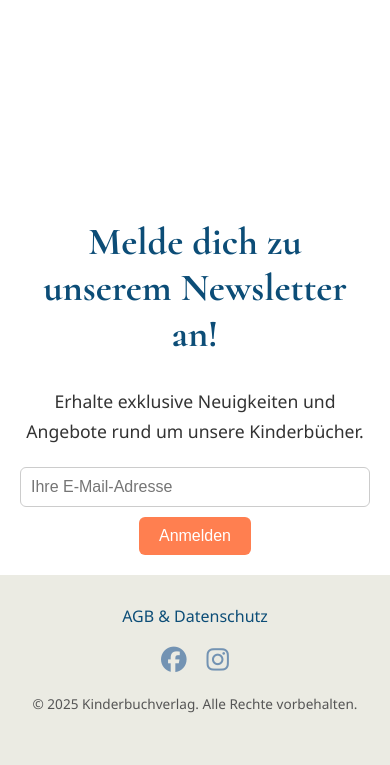
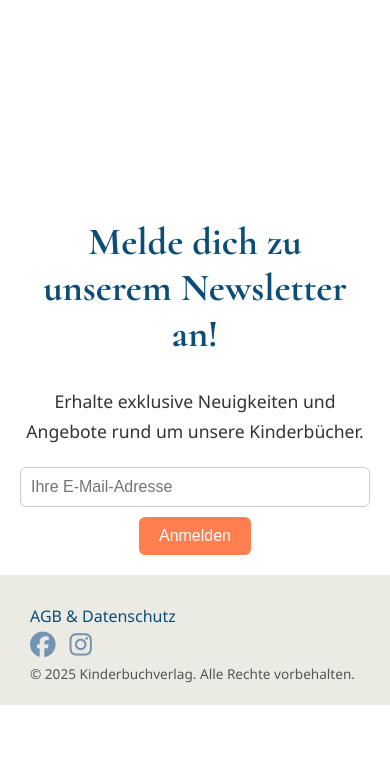
Before and after one commit to ani888m/organised, a Flask app: page / in a window 390 px wide. Shown: the part 5236-6001 px from the top of the page. After the commit the page ends 5941 px from the top, so only its background shows below. Run offline with Flask 3, Linux system fonts and the light colour scheme.

Commit message:
Update style.css

```diff
--- a/static/style.css
+++ b/static/style.css
@@ -231,65 +231,60 @@ display: none;
 
 /* Footer */
 
-/* ============================
-   Footer Styles
-============================ */
 
 footer {
   background-color: #ebebe3;
-  padding: 30px 20px;
-  text-align: center;
+  padding: 20px 30px;
   color: #333;
   font-size: 0.95rem;
 }
 
-footer .footer-links {
-  margin-bottom: 15px;
+.footer-container {
+  display: flex;
+  align-items: center;
+  justify-content: space-between; /* verteilt links – mitte – rechts */
+  flex-wrap: wrap;
+  gap: 10px;
 }
 
-footer .footer-links a {
-  margin: 0 15px;
+.footer-social a {
+  color: #7393B3;
+  font-size: 1.6rem;
+  margin-right: 10px;
+  transition: color 0.3s ease;
+}
+
+.footer-social a:hover {
+  color: #0c4d77;
+}
+
+.footer-links a {
   color: #0c4d77;
   font-size: 1rem;
   font-weight: 500;
   transition: color 0.3s ease;
 }
 
-footer .footer-links a:hover {
-  color: #7393B3; /* sanfte Hoverfarbe */
-}
-
-footer .footer-social {
-  margin-bottom: 15px;
-}
-
-footer .footer-social a {
+.footer-links a:hover {
   color: #7393B3;
-  font-size: 1.6rem;
-  margin: 0 8px;
-  transition: color 0.3s ease;
-}
-
-footer .footer-social a:hover {
-  color: #0c4d77;
 }
 
 footer p {
+  margin: 0;
   font-size: 0.85rem;
   color: #555;
-  margin-top: 10px;
 }
 
-/* Mobile Footer */
+/* Mobile Ansicht: alles untereinander */
 @media (max-width: 600px) {
-  footer .footer-links {
-    display: flex;
+  .footer-container {
     flex-direction: column;
-    gap: 8px;
+    align-items: center;
+    text-align: center;
   }
 
-  footer .footer-links a {
-    margin: 0;
+  .footer-links {
+    margin-top: 10px;
   }
 }
 
```
